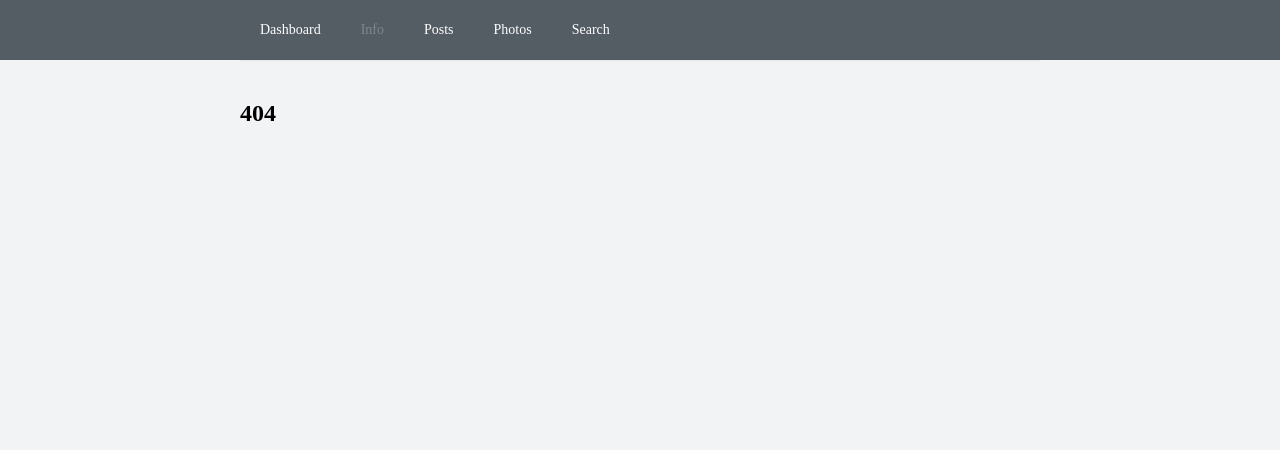
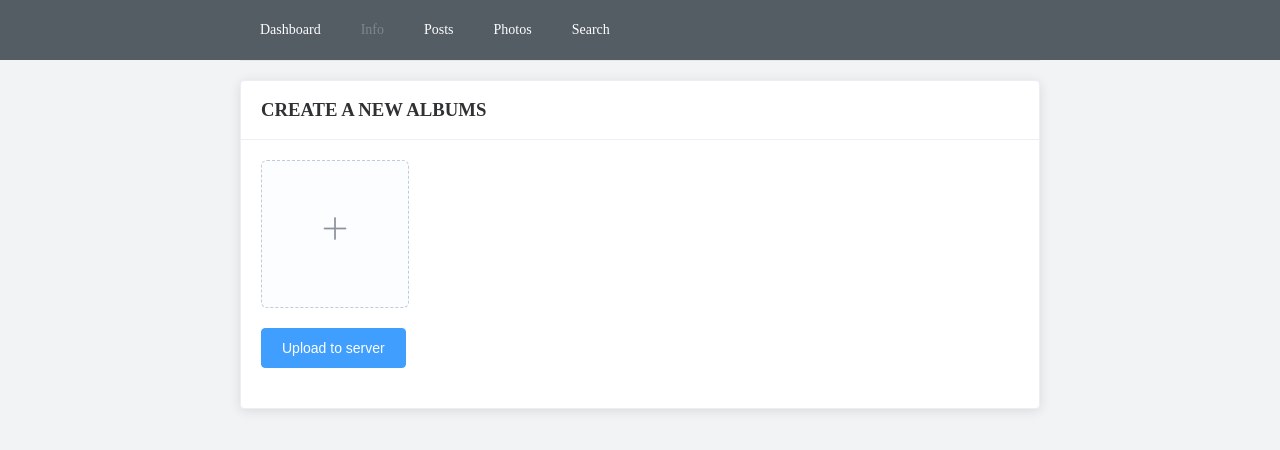
Before and after one commit to Feuway/test-vue-app, a Vue app: page /add-new-post in a window 1280 px wide. Before the commit this address had no page. Shown: the top 450 px of the page. Built offline with nearby package versions, Linux system fonts and the light colour scheme.

Commit message:
add uploads files

```diff
--- a/package.json
+++ b/package.json
@@ -15,7 +15,11 @@
   },
   "dependencies": {
     "axios": "^0.18.0",
+    "body-parser": "^1.18.2",
+    "crypto": "^1.0.1",
     "element-ui": "^2.3.2",
+    "morgan": "^1.9.0",
+    "multer": "^1.3.0",
     "vue": "^2.5.2",
     "vue-router": "^3.0.1",
     "vuex": "^3.0.1",
--- /dev/null
+++ b/src/pages/AddNewPost.vue
@@ -0,0 +1,72 @@
+<template>
+
+  <section>
+    <el-card>
+      <template slot="header">
+        <h1 class="card__title">Create a new albums</h1>
+      </template>
+
+      <template>
+        <div class="card__content">
+          <el-form>
+            <el-row class="container">
+              <el-upload
+                action="http://localhost:3000/uploads"
+                :auto-upload="false"
+                list-type="picture-card"
+                ref="upload"
+                :on-preview="handlePictureCardPreview"
+                :on-remove="handleRemove">
+                <i class="el-icon-plus"></i>
+              </el-upload>
+
+              <el-dialog :visible.sync="isVisibleModalImage">
+                <img width="100%" :src="dialogImageUrl">
+              </el-dialog>
+            </el-row>
+
+            <el-row class="container">
+              <el-button
+                type="primary"
+                @click="submitUpload"
+              >
+                Upload to server
+              </el-button>
+            </el-row>
+
+            <el-row class="container"></el-row>
+          </el-form>
+        </div>
+      </template>
+    </el-card>
+
+  </section>
+
+</template>
+
+<script>
+  export default {
+    name: 'AddNewPost',
+    data() {
+      return {
+        dialogImageUrl: '',
+        isVisibleModalImage: false,
+      };
+    },
+    methods: {
+      handlePictureCardPreview(file) {
+        this.dialogImageUrl = file.url;
+        this.isVisibleModalImage = true;
+      },
+      submitUpload() {
+        this.$refs.upload.submit();
+      },
+      handleRemove(file, fileList) {
+        console.log(file, fileList);
+      },
+      handlePreview(file) {
+        console.log(file);
+      },
+    },
+  };
+</script>
--- a/src/pages/Posts.vue
+++ b/src/pages/Posts.vue
@@ -6,6 +6,14 @@
           <div slot="header">
             <el-row type="flex" justify="space-between">
               <h2 style="text-transform: uppercase;">All posts</h2>
+
+              <el-button
+                type="text"
+                @click="$router.push({ name: 'AddNewPost' })"
+              >
+                Create post
+                <el-icon name="plus" />
+              </el-button>
             </el-row>
           </div>
 
--- a/src/pages/SearchUsers.vue
+++ b/src/pages/SearchUsers.vue
@@ -84,6 +84,7 @@
       ]),
 
       handleFocusInput() {
+        // fetch permission API
       },
 
       async onSearchUsers() {
--- a/src/router/index.js
+++ b/src/router/index.js
@@ -5,6 +5,7 @@ import Router from 'vue-router';
 import Dashboard from '@/pages/Dashboard';
 import Posts from '@/pages/Posts';
 import Post from '@/pages/Post';
+import AddNewPost from '@/pages/AddNewPost';
 import User from '@/pages/User';
 import Photos from '@/pages/Photos';
 import SearchUsers from '@/pages/SearchUsers';
@@ -34,6 +35,11 @@ export default new Router({
       props: true,
     },
     {
+      path: '/add-new-post',
+      name: 'AddNewPost',
+      component: AddNewPost,
+    },
+    {
       path: '/user-:id',
       name: 'User',
       component: User,
```
Also changed, not shown: src/pages/User.vue (+16 -0 lines), 2 other files (tests, documents, lock files or other folders).
